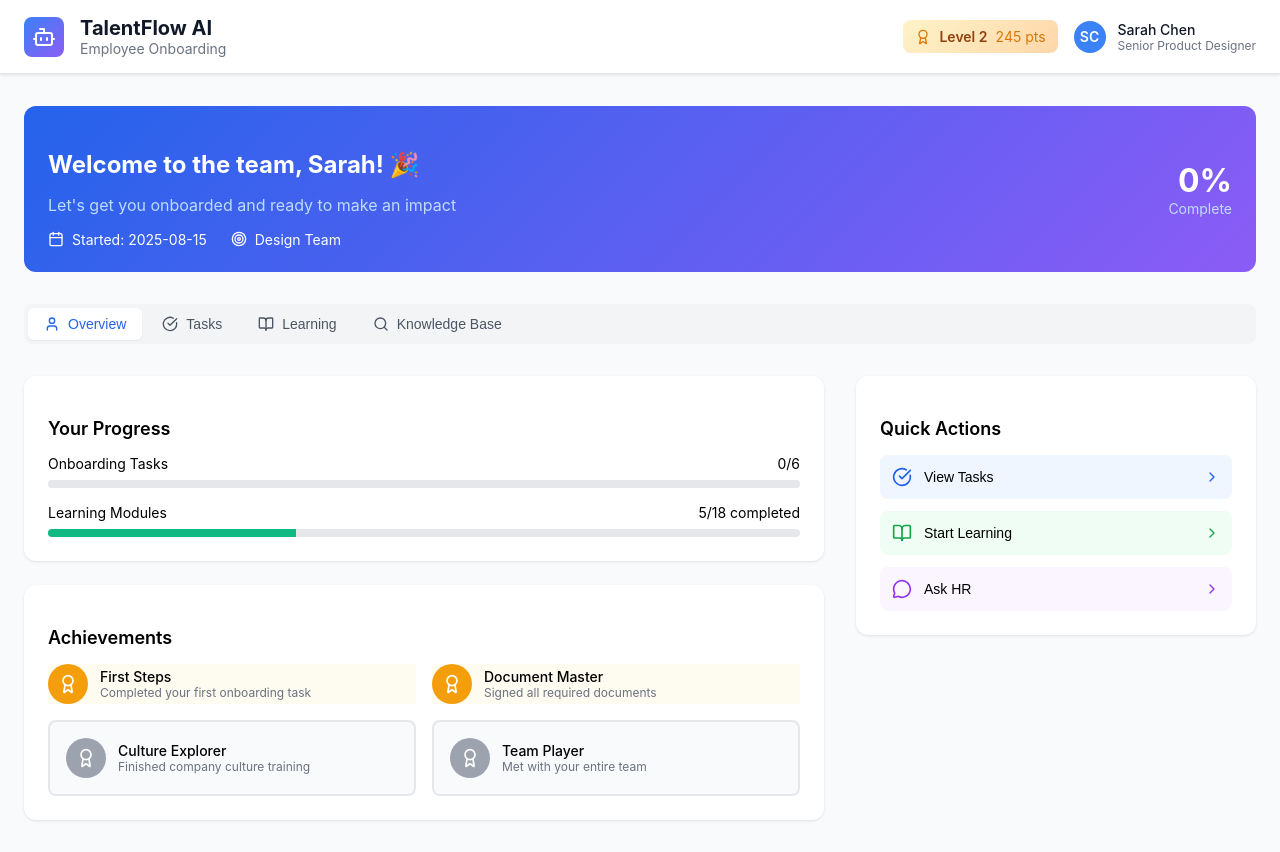
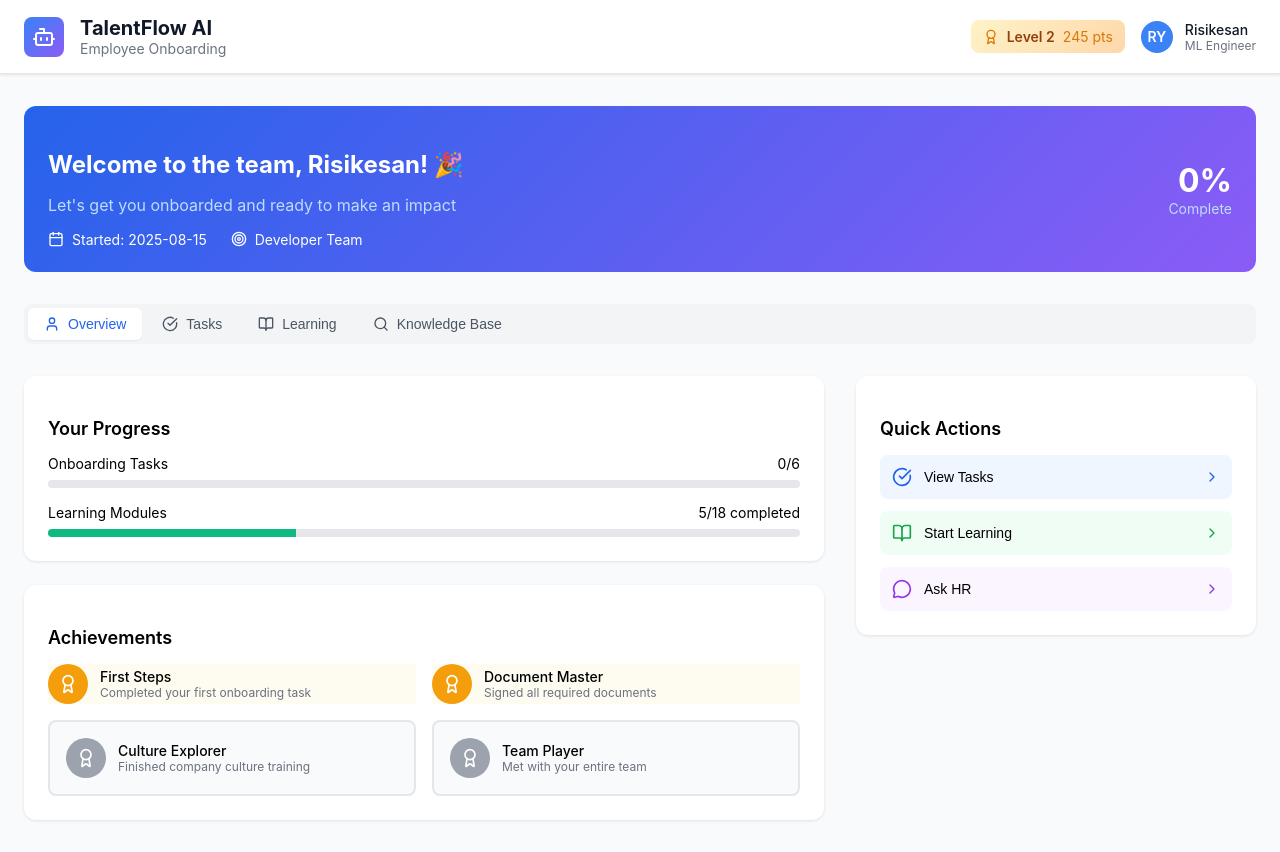
Before and after one commit to Risikesan26/talentflow_test, a React (Create React App) app: page / in a window 1280 px wide. Built offline with nearby package versions, Linux system fonts and the light colour scheme.

Commit message:
Update App.js

```diff
--- a/src/App.js
+++ b/src/App.js
@@ -198,11 +198,11 @@ const TalentFlowDashboard = () => {
   const [level, setLevel] = React.useState(2);
 
   const employee = {
-    name: "Sarah Chen",
-    role: "Senior Product Designer",
-    department: "Design Team",
+    name: "Risikesan",
+    role: "ML Engineer",
+    department: "Developer Team",
     startDate: "2025-08-15",
-    avatar: "SC"
+    avatar: "RY"
   };
 
   const onboardingTasks = [
@@ -215,9 +215,10 @@ const TalentFlowDashboard = () => {
   ];
 
   const learningPaths = [
-    { id: 1, title: "Company Culture & Values", progress: 75, modules: 4, completed: 3, estimatedTime: "2h 30m" },
-    { id: 2, title: "Design System Fundamentals", progress: 25, modules: 8, completed: 2, estimatedTime: "4h 15m" },
-    { id: 3, title: "Product Development Process", progress: 0, modules: 6, completed: 0, estimatedTime: "3h 45m" }
+    { id: 1, title: "Company & Engineering Foundations", progress: 75, modules: 4, completed: 3, estimatedTime: "2h 30m" },
+    { id: 2, title: "Machine Learning Fundamentals", progress: 25, modules: 8, completed: 2, estimatedTime: "4h 15m" },
+    { id: 3, title: "Data Engineering & Tools", progress: 0, modules: 6, completed: 0, estimatedTime: "3h 45m" },
+    { id: 3, title: "Deep Learning & Advanced Topics", progress: 20, modules: 7, completed: 2, estimatedTime: "5h 45m" }
   ];
 
   const achievements = [
```
